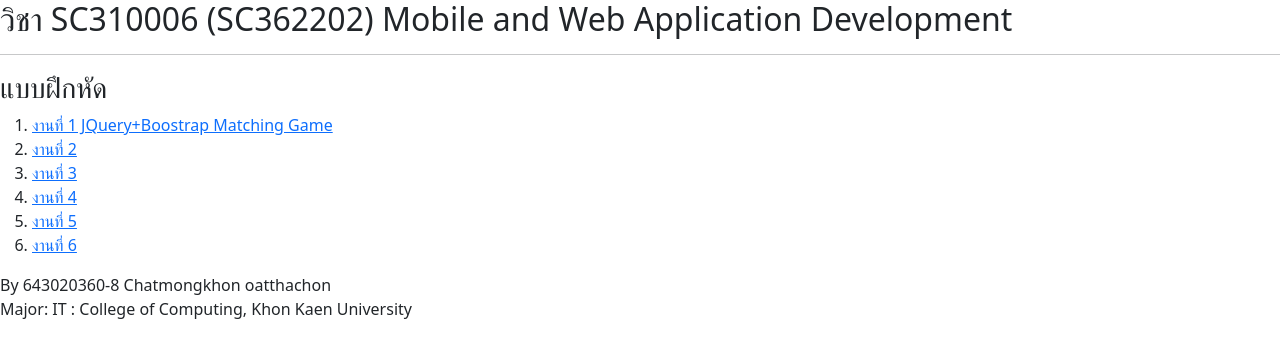
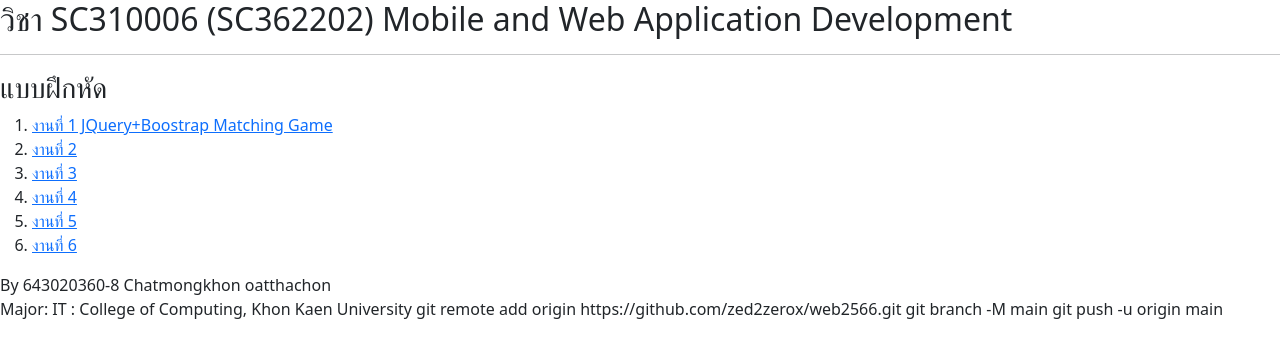
Before and after one commit to zed2zerox/web2566, a plain HTML site: page index.html in a window 1280 px wide. Drawn offline with nearby package versions, Linux system fonts and the light colour scheme.

Commit message:
Update index.html

```diff
--- a/index.html
+++ b/index.html
@@ -26,7 +26,9 @@
     By 643020360-8 Chatmongkhon oatthachon <br/>
     Major: IT : College of Computing, Khon Kaen University
 
-
+    git remote add origin https://github.com/zed2zerox/web2566.git
+    git branch -M main
+    git push -u origin main
     <script src="https://cdn.jsdelivr.net/npm/bootstrap@5.1.3/dist/js/bootstrap.bundle.min.js" integrity="sha384-ka7Sk0Gln4gmtz2MlQnikT1wXgYsOg+OMhuP+IlRH9sENBO0LRn5q+8nbTov4+1p" crossorigin="anonymous"></script>
   </body>
 </html>
```
